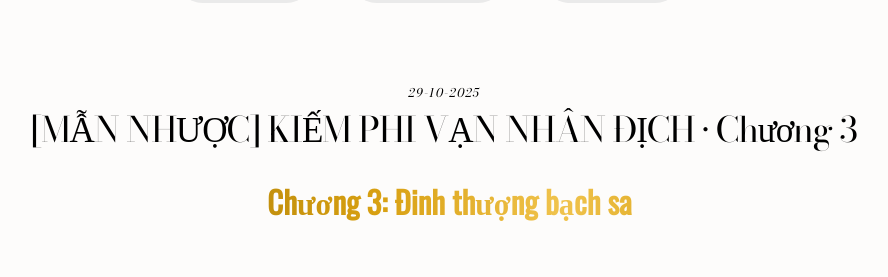
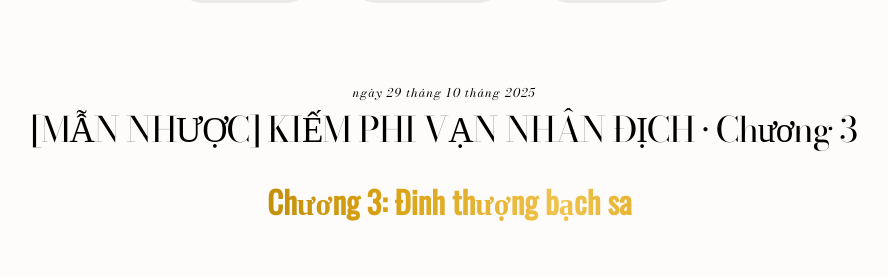
Before and after one commit to nuabuocthanhtho/nuabuocthanhtho.github.io, a Jekyll site: the page built from _posts/2025-10-29-kiem-phi-van-nhan-dich-chuong-3.html, in a window 1280 px wide and 900 px high. Shown: the part 475-752 px from the top of the window, without its empty margins (196-1084 px from the left). Built offline with Jekyll 4.4.1, drawn with Linux system fonts in a browser that asks for light colours; some web fonts are replaced.

Commit message:
Update post.html

```diff
--- a/_layouts/post.html
+++ b/_layouts/post.html
@@ -5,7 +5,7 @@ layout: default # Kế thừa từ khung sườn default.html
 
   <div class='post-header'>
     <div class='post-date'>
-      {{ page.date | date: "%d-%m-%Y" }} </div>
+      {{ page.date | date: "ngày %d tháng %m tháng %Y" }} </div>
     <h1 class='post-title entry-title' itemprop='name'>
       {{ page.title }} </h1>
     </div>
```
